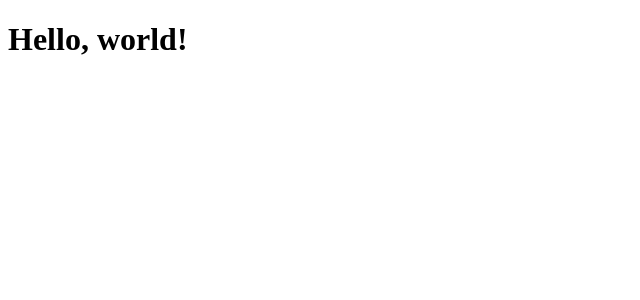
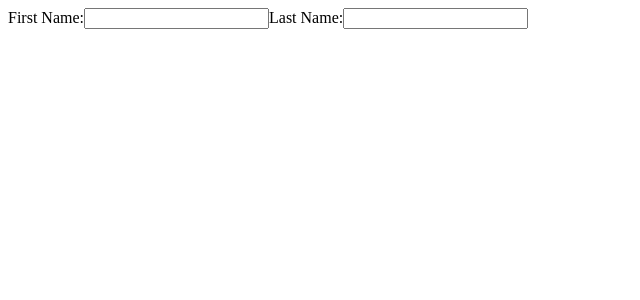
Before and after one commit to jmicmoore/react-redux-simple-bootstrap, a React app: page / in a window 1280 px wide. Shown: the top 300 px of the page, without its empty margins (0-640 px from the left). Built offline with nearby package versions, Linux system fonts and the light colour scheme; the HTML template or start-up script is replaced by a standard one.

Commit message:
- Adding and Debugging a React Form

```diff
--- /dev/null
+++ b/src/client/App.js
@@ -0,0 +1,43 @@
+/**
+ * Created by jmoor6 on 12/17/16.
+ */
+
+import React from 'react';
+
+class App extends React.Component {
+    constructor(props) {
+        super(props);
+        this.state = {
+            firstName: '',
+            lastName: ''
+        };
+
+        this.handleFirstNameChange = this.handleFirstNameChange.bind(this);
+        this.handleLastNameChange = this.handleLastNameChange.bind(this);
+    }
+
+    handleFirstNameChange(event){
+        this.setState({firstName: event.target.value});
+    }
+
+    handleLastNameChange(event){
+        this.setState({lastName: event.target.value});
+    }
+
+    render(){
+        return (
+            <form>
+                <label>
+                    First Name:
+                    <input type="text" value={this.state.firstName} onChange={this.handleFirstNameChange} />
+                </label>
+                <label>
+                    Last Name:
+                    <input type="text" value={this.state.lastName} onChange={this.handleLastNameChange} />
+                </label>
+            </form>
+        );
+    }
+};
+
+export default App;
--- a/src/client/index.js
+++ b/src/client/index.js
@@ -4,9 +4,10 @@
 
 import React from 'react';
 import ReactDOM from 'react-dom';
+import App from './App';
 
 ReactDOM.render(
-    <h1>Hello, world!</h1>,
+    <App />,
     document.getElementById('content')
 );
 
--- a/webpack.config.js
+++ b/webpack.config.js
@@ -3,6 +3,7 @@
  */
 
 module.exports = {
+    devtool: "source-map",
     entry: './src/client/index.js',
     output: {
         path: './bin',
```
Also changed, not shown: 1 other file (tests, documents, lock files or other folders).
